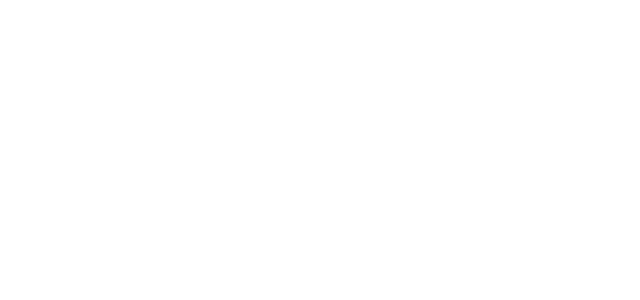
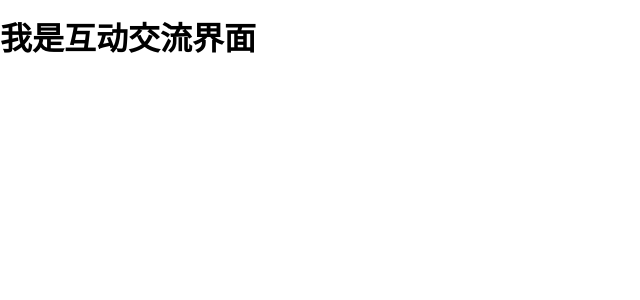
Before and after one commit to aglorice/patriotic_health_campaign, a Vue app: page /interaction in a window 1280 px wide. Shown: the top 300 px of the page, without its empty margins (0-640 px from the left). Built offline with nearby package versions, Linux system fonts and the light colour scheme.

Commit message:
feat:✨

```diff
--- a/src/pages/interaction/index.vue
+++ b/src/pages/interaction/index.vue
@@ -1,10 +1,13 @@
 <template>
-	<div></div>
+	<div>
+		<h1>我是互动交流界面</h1>
+	</div>
 </template>
 
 <script>
 export default {
-	name: "InteractionPage"
+	name: "InteractionPage",
+
 }
 </script>
 
--- a/src/pages/results_show/index.vue
+++ b/src/pages/results_show/index.vue
@@ -1,5 +1,7 @@
 <template>
-	<div></div>
+	<div>
+		<h1>我是成果展示页面</h1>
+	</div>
 </template>
 
 <script>
```
